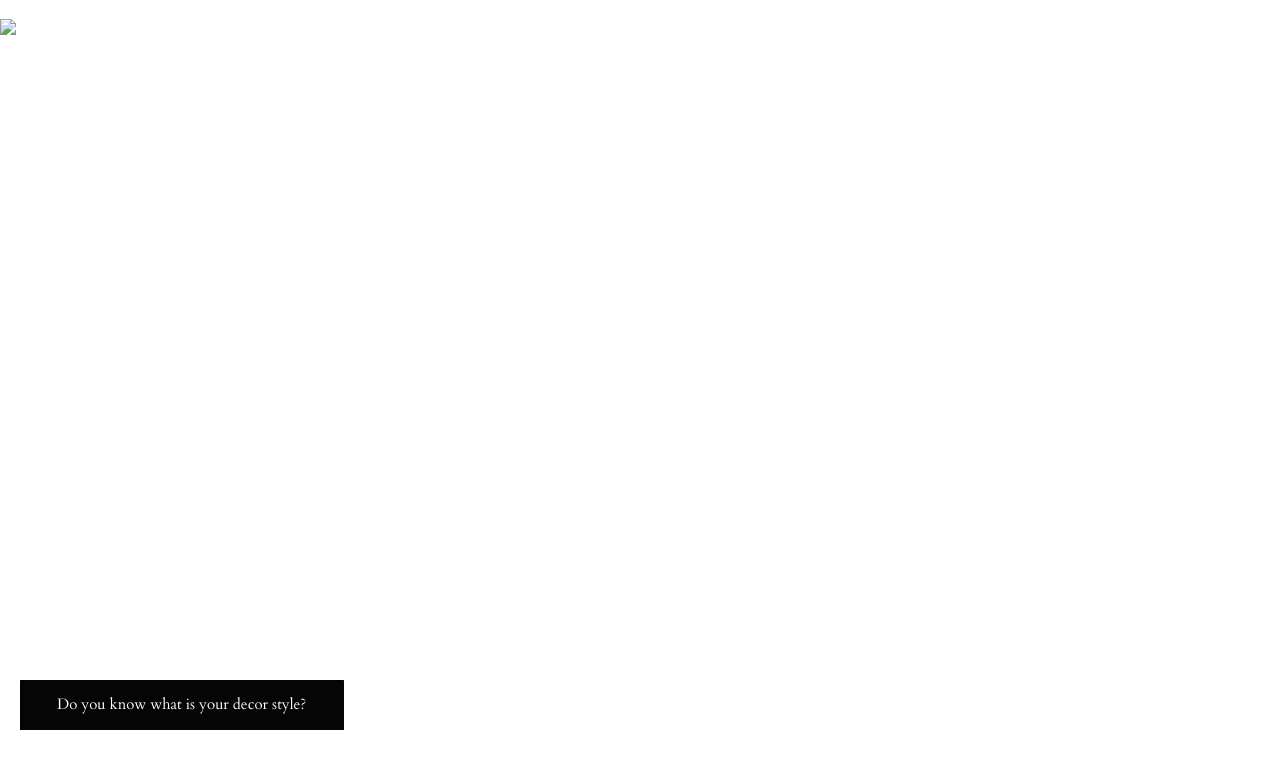
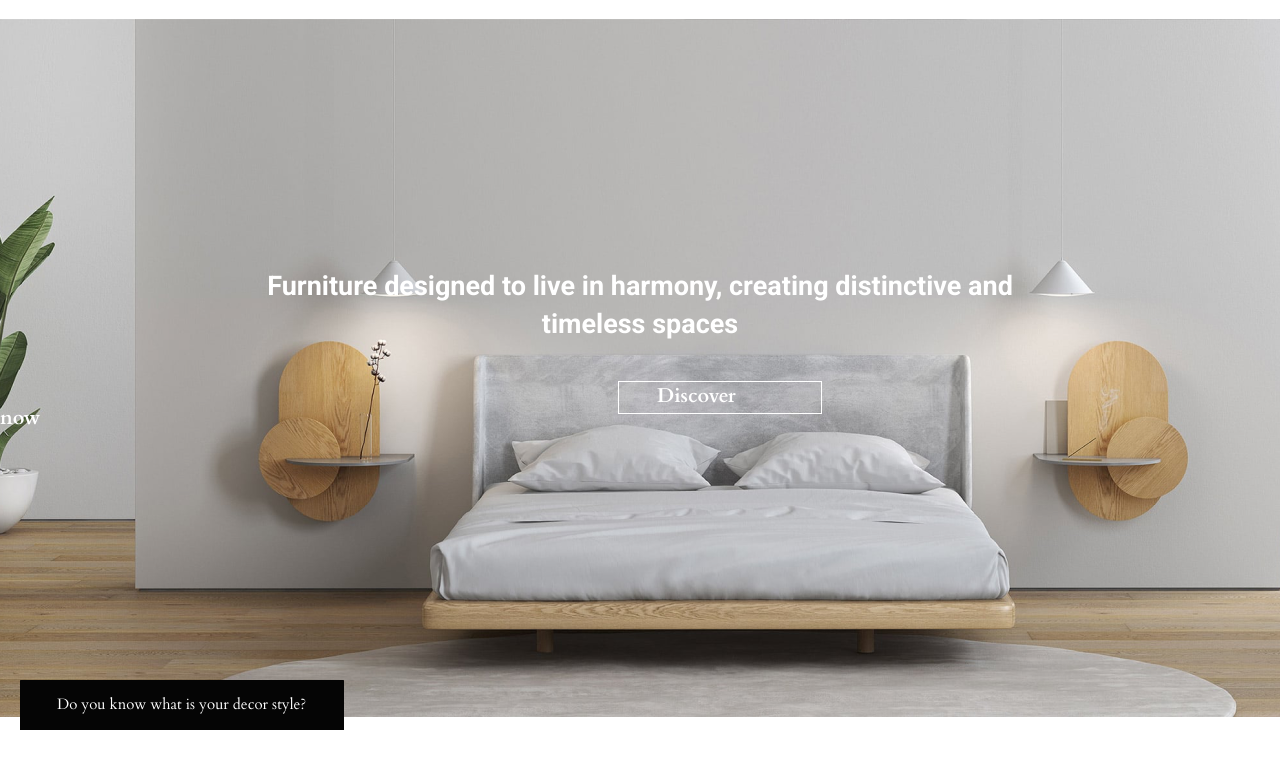
Before and after one commit to Mashaaa000/Wooden-Furniture, a plain HTML site: page index.html in a window 1280 px wide. Shown: the part 88-869 px from the top of the page. Drawn offline with Linux system fonts and the light colour scheme; the site is published under a folder, as on GitHub Pages, so addresses that start at the root find nothing.

Commit message:
add images

```diff
--- a/index.html
+++ b/index.html
@@ -35,7 +35,7 @@
   </div>
 
     <div class="background">
-      <img src="/images/bg.png">
+      <img src="./images/bg.png">
     </div>
 
     <div class="title">
```
